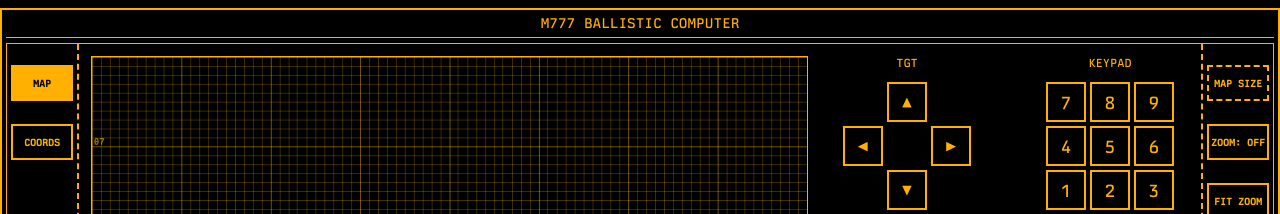
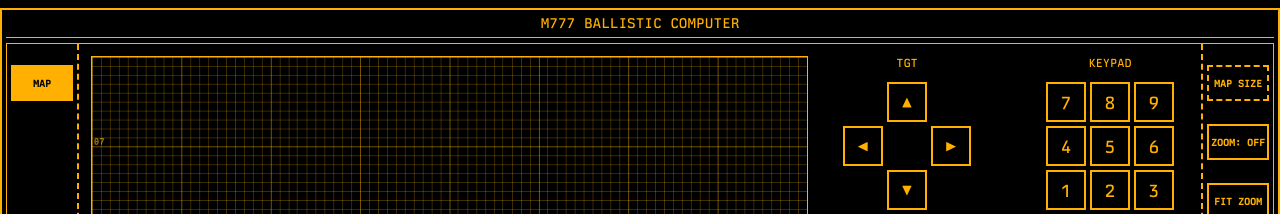
Before and after one commit to Snake-Fist/ARTILLERY, a React (Vite) app: page / in a window 1280 px wide. Shown: the top 214 px of the page. Built offline with nearby package versions, Linux system fonts and the light colour scheme.

Commit message:
chore: remove deprecated COORDS page sidebar route button

```diff
--- a/src/App.tsx
+++ b/src/App.tsx
@@ -1082,7 +1082,6 @@
       <div className="mfd-main">
         <div className="mfd-sidebar left">
             <button className={`osb-button ${activePage === 'MAP' ? 'active' : ''}`} onClick={() => setActivePage('MAP')}>MAP</button>
-            <button className={`osb-button ${activePage === 'COORDS' ? 'active' : ''}`} onClick={() => setActivePage('COORDS')}>COORDS</button>
             <div style={{ flex: 1 }} />
             <button className={`osb-button ${activePage === 'SETTINGS' ? 'active' : ''}`} onClick={() => setActivePage('SETTINGS')}>SYS<br/>CFG</button>
         </div>
```
